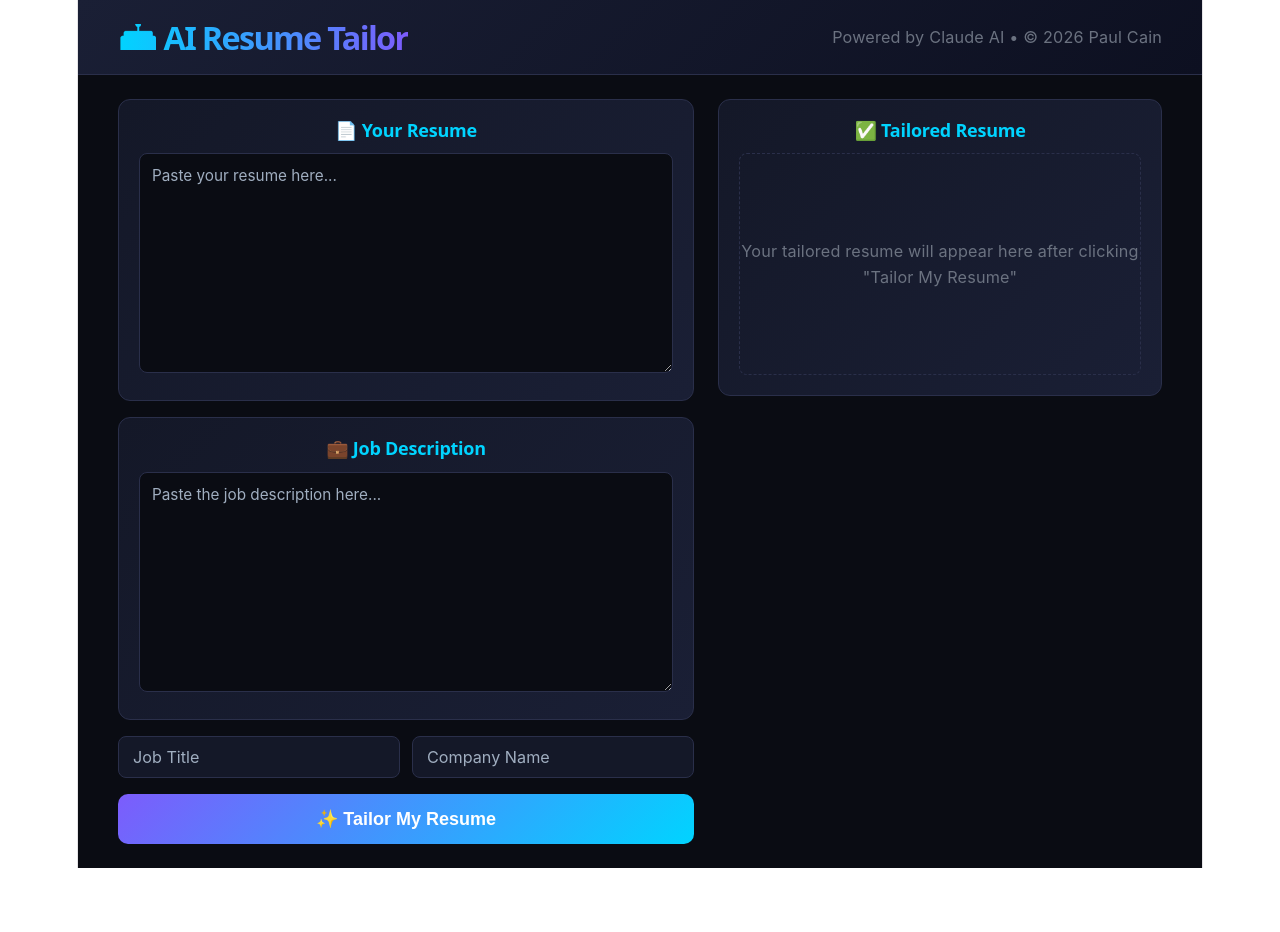
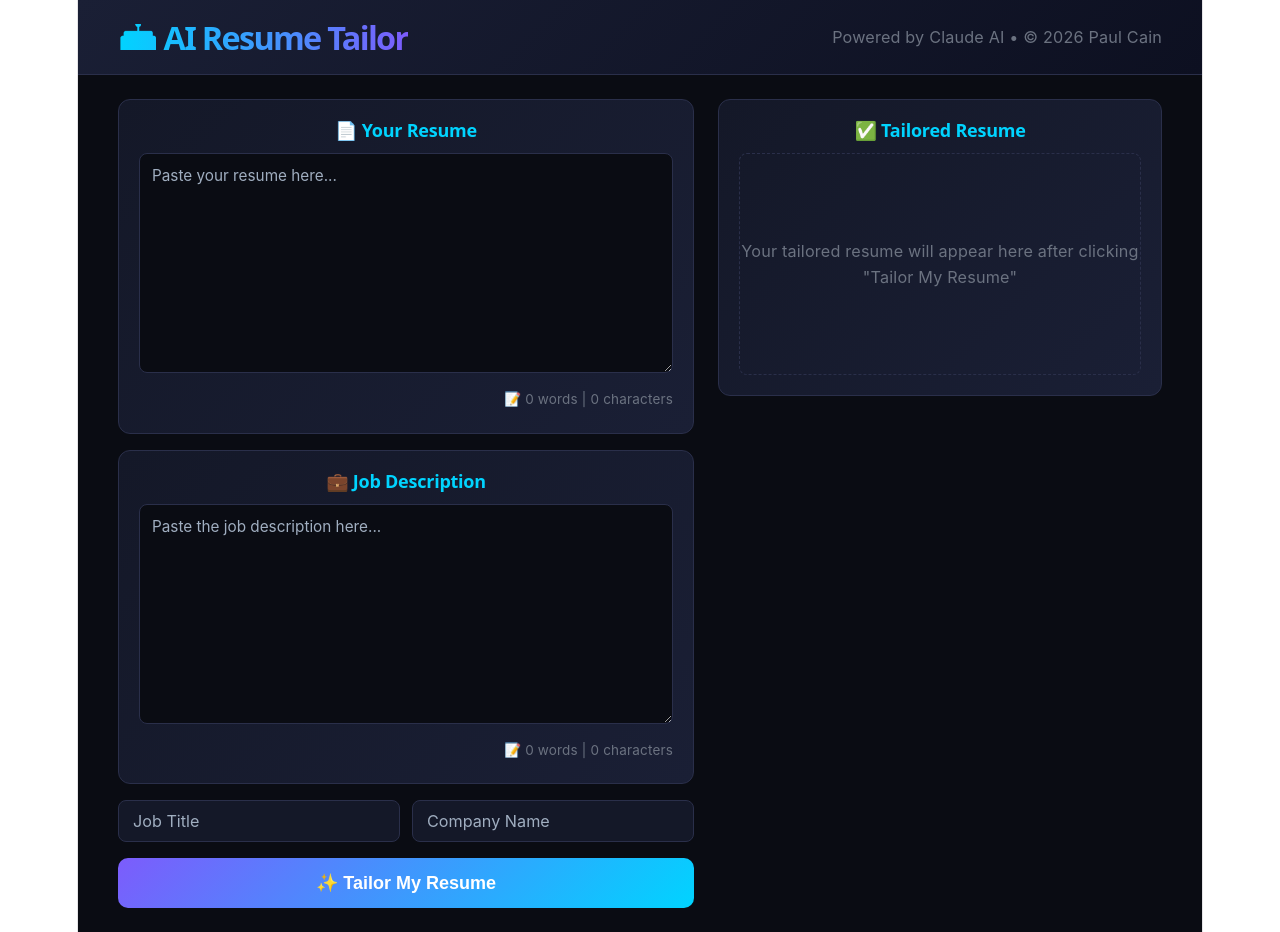
Before and after one commit to genocaino75-byte/ai-resume-tailor, a React (Vite) app in the folder client/: page / in a window 1280 px wide. Before the commit the page ends 868 px from the top, so only its background shows below. Built offline with nearby package versions, Linux system fonts and the light colour scheme.

Commit message:
Add word and character counter

```diff
--- a/client/src/App.jsx
+++ b/client/src/App.jsx
@@ -98,6 +98,9 @@ export default function App() {
               value={resume}
               onChange={(e) => setResume(e.target.value)}
             />
+            <p style={styles.counter}>
+              📝 {resume.trim() === "" ? 0 : resume.trim().split(/\s+/).length} words  |  {resume.length} characters
+            </p>
           </div>
 
           <div style={styles.card}>
@@ -108,6 +111,9 @@ export default function App() {
               value={jobDescription}
               onChange={(e) => setJobDescription(e.target.value)}
             />
+            <p style={styles.counter}>
+              📝 {jobDescription.trim() === "" ? 0 : jobDescription.trim().split(/\s+/).length} words  |  {jobDescription.length} characters
+            </p>
           </div>
 
           <div style={styles.row}>
@@ -349,7 +355,13 @@ const styles = {
   },
   error: {
     color: "#ff6b6b",
-    fontSize: "0.85rem",
+   fontSize: "0.85rem",
     margin: "0",
   },
+  counter: {
+    color: "#6b7280",
+    fontSize: "0.75rem",
+    margin: "6px 0 0",
+    textAlign: "right",
+  },
 };
```
